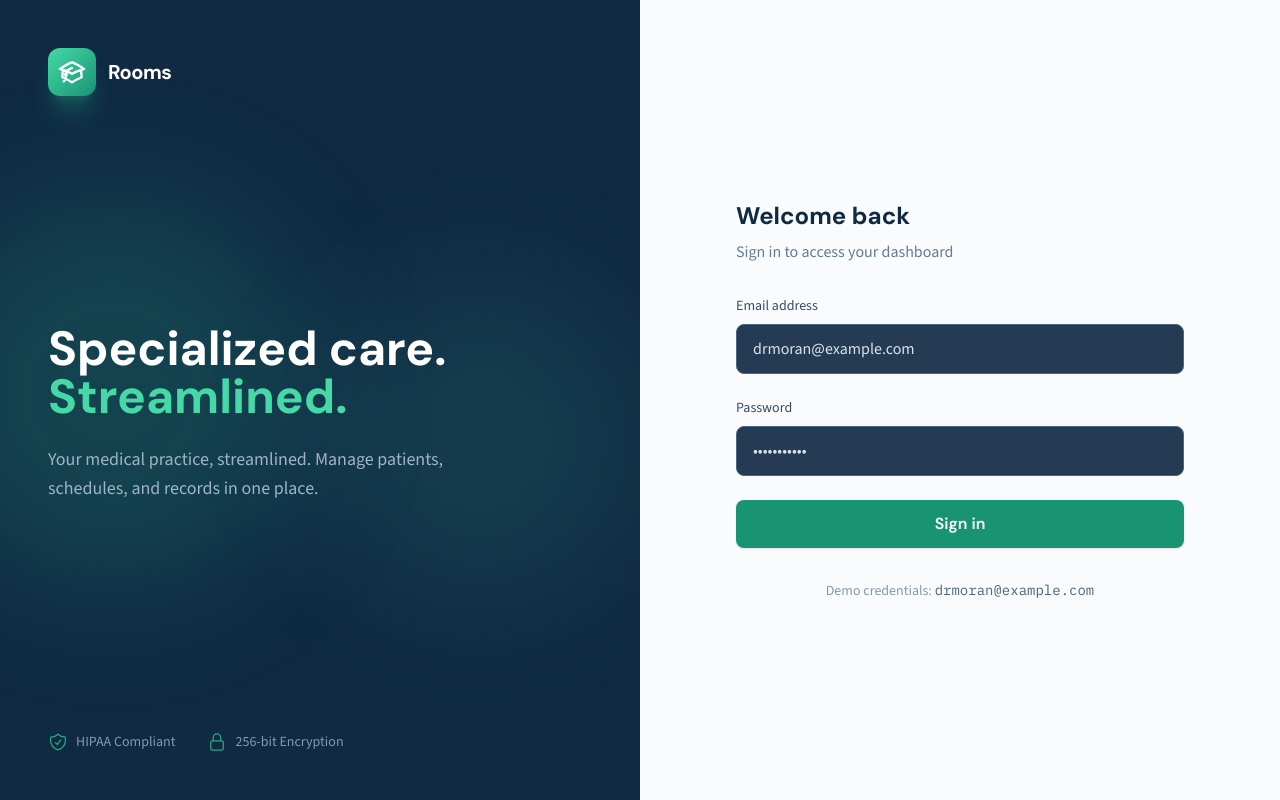
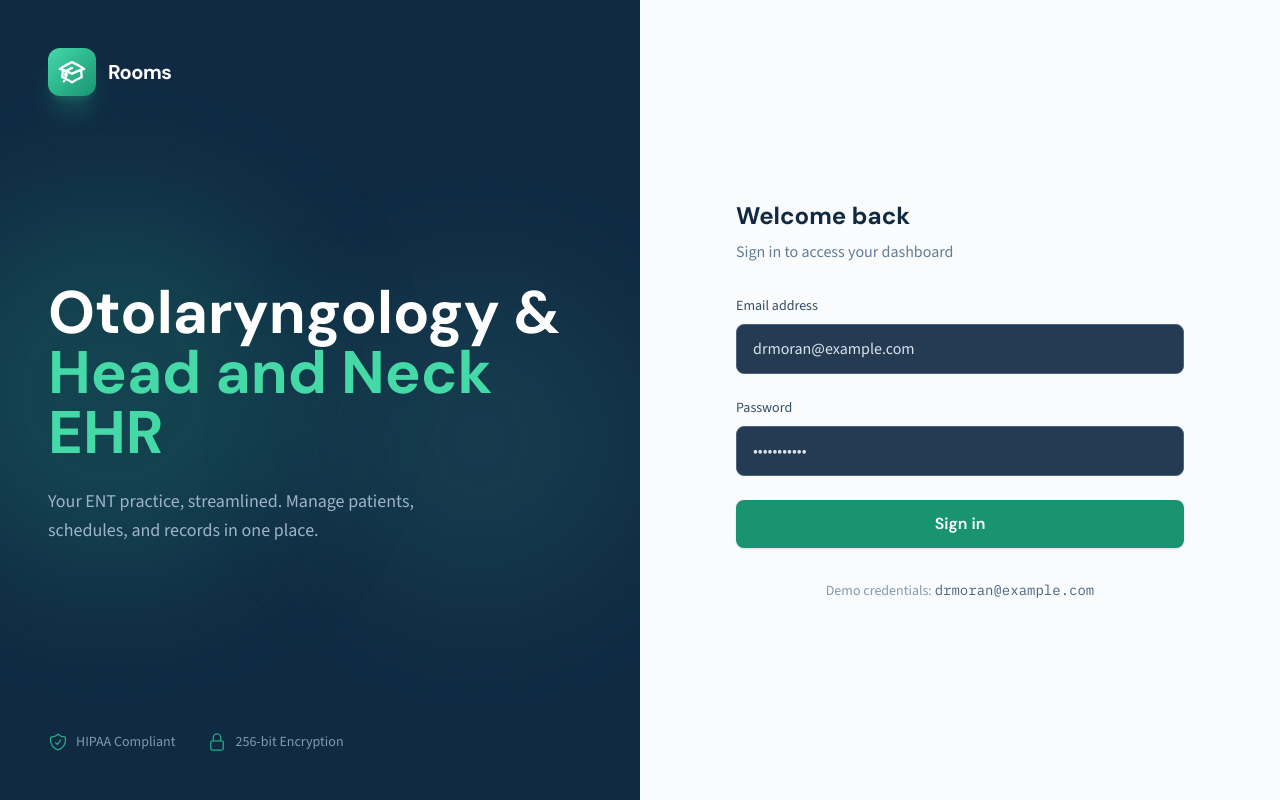
Before and after one commit to tdmoran/ehr-system, a React (Vite) app in the folder packages/web/: page /login in a window 1280 px wide. Built offline with nearby package versions, Linux system fonts and the light colour scheme; no server answers.

Commit message:
Add Otolaryngology & Head and Neck EHR branding

```diff
--- a/packages/web/src/components/Layout.tsx
+++ b/packages/web/src/components/Layout.tsx
@@ -60,9 +60,14 @@ export default function Layout({ children }: LayoutProps) {
                 <path strokeLinecap="round" strokeLinejoin="round" d="M4.26 10.147a60.436 60.436 0 00-.491 6.347A48.627 48.627 0 0112 20.904a48.627 48.627 0 018.232-4.41 60.46 60.46 0 00-.491-6.347m-15.482 0a50.57 50.57 0 00-2.658-.813A59.905 59.905 0 0112 3.493a59.902 59.902 0 0110.399 5.84c-.896.248-1.783.52-2.658.814m-15.482 0A50.697 50.697 0 0112 13.489a50.702 50.702 0 017.74-3.342M6.75 15a.75.75 0 100-1.5.75.75 0 000 1.5zm0 0v-3.675A55.378 55.378 0 0112 8.443m-7.007 11.55A5.981 5.981 0 006.75 15.75v-1.5" />
               </svg>
             </div>
-            <span className="font-display font-bold text-base md:text-lg text-white tracking-tight">
-              Rooms
-            </span>
+            <div className="flex flex-col">
+              <span className="font-display font-bold text-lg md:text-xl text-white tracking-tight">
+                Rooms
+              </span>
+              <span className="hidden md:block text-xs md:text-sm text-teal-400 font-display font-medium tracking-wide">
+                Otolaryngology & Head and Neck EHR
+              </span>
+            </div>
           </Link>
 
           {/* Desktop Navigation */}
--- a/packages/web/src/pages/Login.tsx
+++ b/packages/web/src/pages/Login.tsx
@@ -56,12 +56,12 @@ export default function Login() {
           </div>
 
           <div className="space-y-6">
-            <h1 className="font-display text-4xl xl:text-5xl font-bold text-white leading-tight">
-              Specialized care.<br />
-              <span className="text-teal-400">Streamlined.</span>
+            <h1 className="font-display text-5xl xl:text-6xl font-bold text-white leading-tight">
+              Otolaryngology &<br />
+              <span className="text-teal-400">Head and Neck EHR</span>
             </h1>
             <p className="text-navy-300 text-lg max-w-md font-body leading-relaxed">
-              Your medical practice, streamlined. Manage patients, schedules, and records in one place.
+              Your ENT practice, streamlined. Manage patients, schedules, and records in one place.
             </p>
           </div>
 
```
